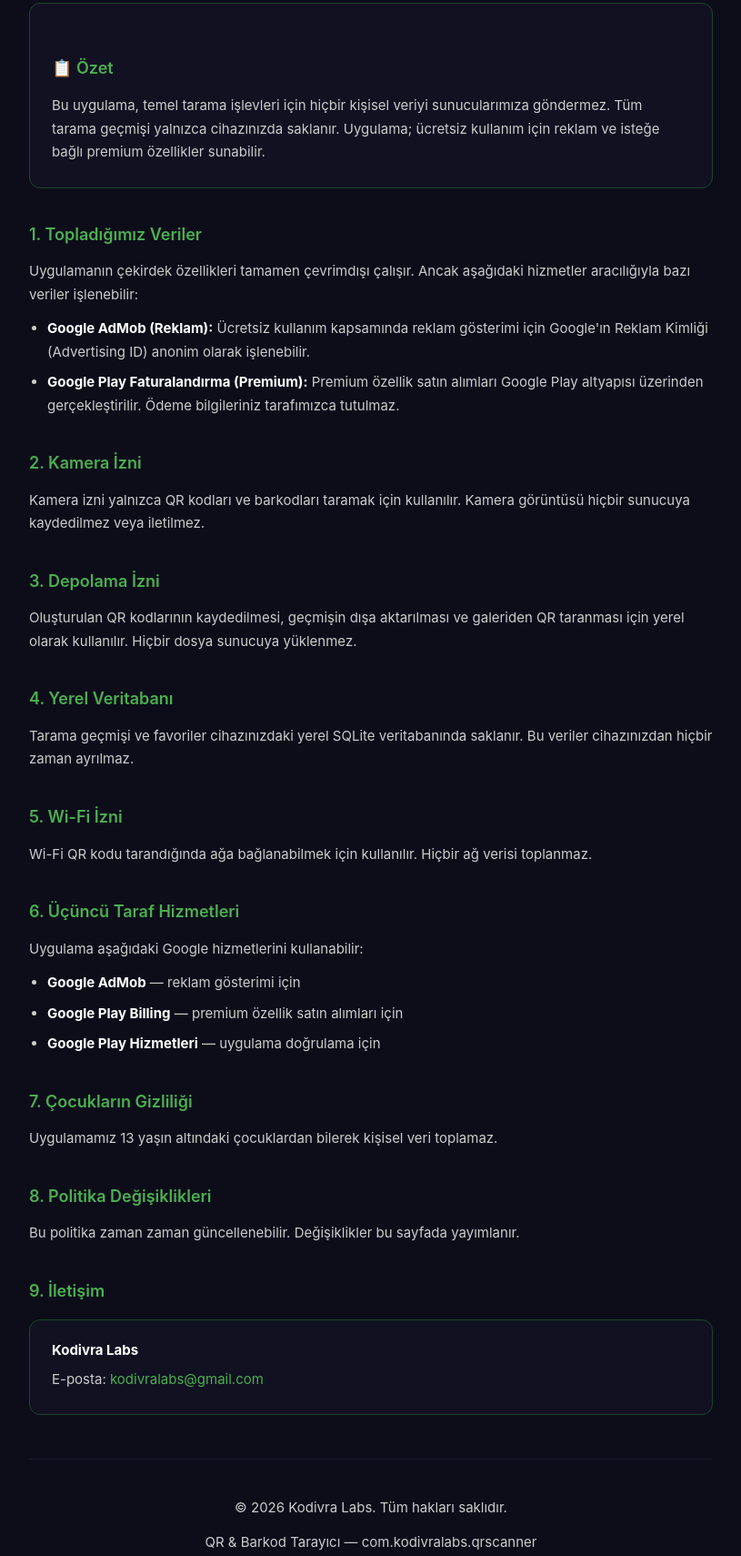
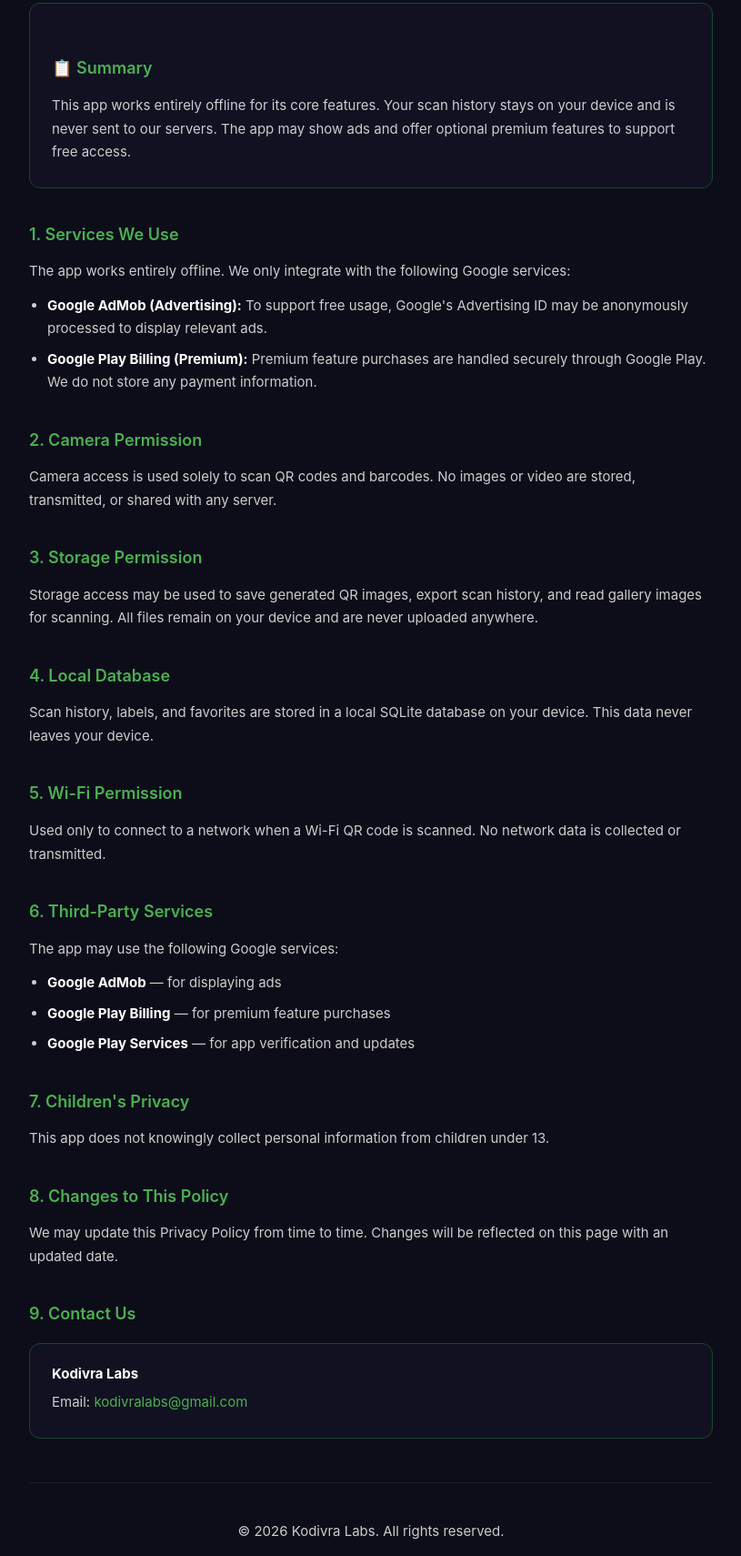
Before and after one commit to Dukak1433/privacy-policy, a plain HTML site: page index.html in a window 1280 px wide. Shown: the part 303-2013 px from the top of the page at 91% size, without its empty margins (232-1047 px from the left). Drawn offline with Linux system fonts and the light colour scheme.

Commit message:
Update index.html

```diff
--- a/index.html
+++ b/index.html
@@ -1,9 +1,9 @@
 <!DOCTYPE html>
-<html lang="tr">
+<html lang="en">
 <head>
   <meta charset="UTF-8">
   <meta name="viewport" content="width=device-width, initial-scale=1.0">
-  <title>Gizlilik Politikası — QR & Barkod Tarayıcı</title>
+  <title>Privacy Policy — QR & Barcode Scanner</title>
   <style>
     * { margin: 0; padding: 0; box-sizing: border-box; }
     body { font-family: -apple-system, BlinkMacSystemFont, 'Segoe UI', sans-serif; background: #0d0d1a; color: #e0e0e0; line-height: 1.7; }
@@ -26,47 +26,47 @@
 <body>
   <div class="container">
     <header>
-      <div class="badge">Gizlilik Politikası</div>
-      <h1>QR &amp; Barkod Tarayıcı</h1>
-      <p>Son Güncelleme: 30 Haziran 2026 &nbsp;|&nbsp; Geliştirici: Kodivra Labs</p>
+      <div class="badge">Privacy Policy</div>
+      <h1>QR &amp; Barcode Scanner</h1>
+      <p>Last Updated: June 30, 2026 &nbsp;|&nbsp; Developer: Kodivra Labs</p>
     </header>
     <div class="card">
-      <h2>📋 Özet</h2>
-      <p>Bu uygulama, temel tarama işlevleri için hiçbir kişisel veriyi sunucularımıza göndermez. Tüm tarama geçmişi yalnızca cihazınızda saklanır. Uygulama; ücretsiz kullanım için reklam ve isteğe bağlı premium özellikler sunabilir.</p>
+      <h2>📋 Summary</h2>
+      <p>This app works entirely offline for its core features. Your scan history stays on your device and is never sent to our servers. The app may show ads and offer optional premium features to support free access.</p>
     </div>
-    <h2>1. Topladığımız Veriler</h2>
-    <p>Uygulamanın çekirdek özellikleri tamamen çevrimdışı çalışır. Ancak aşağıdaki hizmetler aracılığıyla bazı veriler işlenebilir:</p>
+    <h2>1. Services We Use</h2>
+    <p>The app works entirely offline. We only integrate with the following Google services:</p>
     <ul>
-      <li><strong>Google AdMob (Reklam):</strong> Ücretsiz kullanım kapsamında reklam gösterimi için Google'ın Reklam Kimliği (Advertising ID) anonim olarak işlenebilir.</li>
-      <li><strong>Google Play Faturalandırma (Premium):</strong> Premium özellik satın alımları Google Play altyapısı üzerinden gerçekleştirilir. Ödeme bilgileriniz tarafımızca tutulmaz.</li>
+      <li><strong>Google AdMob (Advertising):</strong> To support free usage, Google's Advertising ID may be anonymously processed to display relevant ads.</li>
+      <li><strong>Google Play Billing (Premium):</strong> Premium feature purchases are handled securely through Google Play. We do not store any payment information.</li>
     </ul>
-    <h2>2. Kamera İzni</h2>
-    <p>Kamera izni yalnızca QR kodları ve barkodları taramak için kullanılır. Kamera görüntüsü hiçbir sunucuya kaydedilmez veya iletilmez.</p>
-    <h2>3. Depolama İzni</h2>
-    <p>Oluşturulan QR kodlarının kaydedilmesi, geçmişin dışa aktarılması ve galeriden QR taranması için yerel olarak kullanılır. Hiçbir dosya sunucuya yüklenmez.</p>
-    <h2>4. Yerel Veritabanı</h2>
-    <p>Tarama geçmişi ve favoriler cihazınızdaki yerel SQLite veritabanında saklanır. Bu veriler cihazınızdan hiçbir zaman ayrılmaz.</p>
-    <h2>5. Wi-Fi İzni</h2>
-    <p>Wi-Fi QR kodu tarandığında ağa bağlanabilmek için kullanılır. Hiçbir ağ verisi toplanmaz.</p>
-    <h2>6. Üçüncü Taraf Hizmetleri</h2>
-    <p>Uygulama aşağıdaki Google hizmetlerini kullanabilir:</p>
+    <h2>2. Camera Permission</h2>
+    <p>Camera access is used solely to scan QR codes and barcodes. No images or video are stored, transmitted, or shared with any server.</p>
+    <h2>3. Storage Permission</h2>
+    <p>Storage access may be used to save generated QR images, export scan history, and read gallery images for scanning. All files remain on your device and are never uploaded anywhere.</p>
+    <h2>4. Local Database</h2>
+    <p>Scan history, labels, and favorites are stored in a local SQLite database on your device. This data never leaves your device.</p>
+    <h2>5. Wi-Fi Permission</h2>
+    <p>Used only to connect to a network when a Wi-Fi QR code is scanned. No network data is collected or transmitted.</p>
+    <h2>6. Third-Party Services</h2>
+    <p>The app may use the following Google services:</p>
     <ul>
-      <li><strong>Google AdMob</strong> — reklam gösterimi için</li>
-      <li><strong>Google Play Billing</strong> — premium özellik satın alımları için</li>
-      <li><strong>Google Play Hizmetleri</strong> — uygulama doğrulama için</li>
+      <li><strong>Google AdMob</strong> — for displaying ads</li>
+      <li><strong>Google Play Billing</strong> — for premium feature purchases</li>
+      <li><strong>Google Play Services</strong> — for app verification and updates</li>
     </ul>
-    <h2>7. Çocukların Gizliliği</h2>
-    <p>Uygulamamız 13 yaşın altındaki çocuklardan bilerek kişisel veri toplamaz.</p>
-    <h2>8. Politika Değişiklikleri</h2>
-    <p>Bu politika zaman zaman güncellenebilir. Değişiklikler bu sayfada yayımlanır.</p>
-    <h2>9. İletişim</h2>
+    <h2>7. Children's Privacy</h2>
+    <p>This app does not knowingly collect personal information from children under 13.</p>
+    <h2>8. Changes to This Policy</h2>
+    <p>We may update this Privacy Policy from time to time. Changes will be reflected on this page with an updated date.</p>
+    <h2>9. Contact Us</h2>
     <div class="card">
       <p><strong>Kodivra Labs</strong></p>
-      <p>E-posta: <a href="mailto:kodivralabs@gmail.com">kodivralabs@gmail.com</a></p>
+      <p>Email: <a href="mailto:kodivralabs@gmail.com">kodivralabs@gmail.com</a></p>
     </div>
     <footer>
-      <p>© 2026 Kodivra Labs. Tüm hakları saklıdır.</p>
-      <p style="margin-top:8px;">QR &amp; Barkod Tarayıcı — com.kodivralabs.qrscanner</p>
+      <p>© 2026 Kodivra Labs. All rights reserved.</p>
+      <p style="margin-top:8px;">QR &amp; Barcode Scanner — com.kodivralabs.qrscanner</p>
     </footer>
   </div>
 </body>
```
